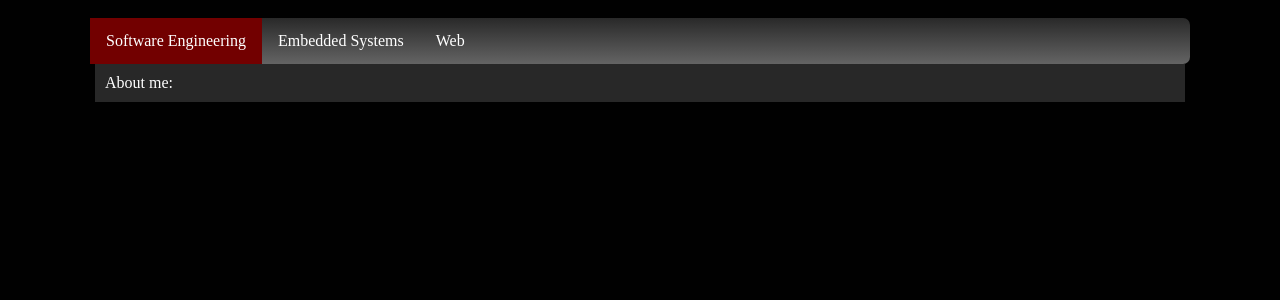
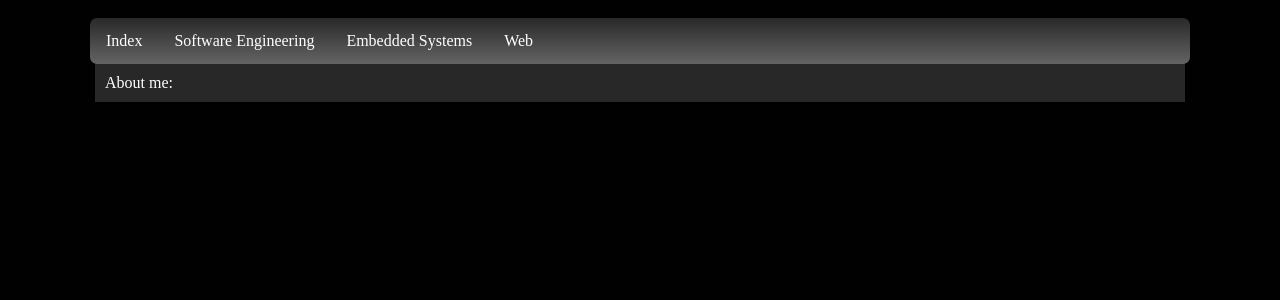
Before and after one commit to Jakef1OP/jakef1OP.github.io, a Jekyll site: the page built from index.html, in a window 1280 px wide. Shown: the top 300 px of the page. Built offline with Jekyll 4.4.1, drawn with Linux system fonts in a browser that asks for light colours.

Commit message:
Update default.html

```diff
--- a/_layouts/default.html
+++ b/_layouts/default.html
@@ -18,7 +18,8 @@
 		<!--Navbar-->
 		<div id="nav">
 			<ul>
-				<li><a class="active" href="index.html">Software Engineering</a></li>
+				<li><a href="index.html">Index</a></li>
+				<li><a href="index.html">Software Engineering</a></li>
 				<li><a href="Embedded.html">Embedded Systems</a></li>
 				<li><a href="Web.html">Web</a></li>
 			</ul>
@@ -26,7 +27,7 @@
 
 		<div id="content">
 
-    {{content}}
+    			{{content}}
 
 		</div>
 
```
